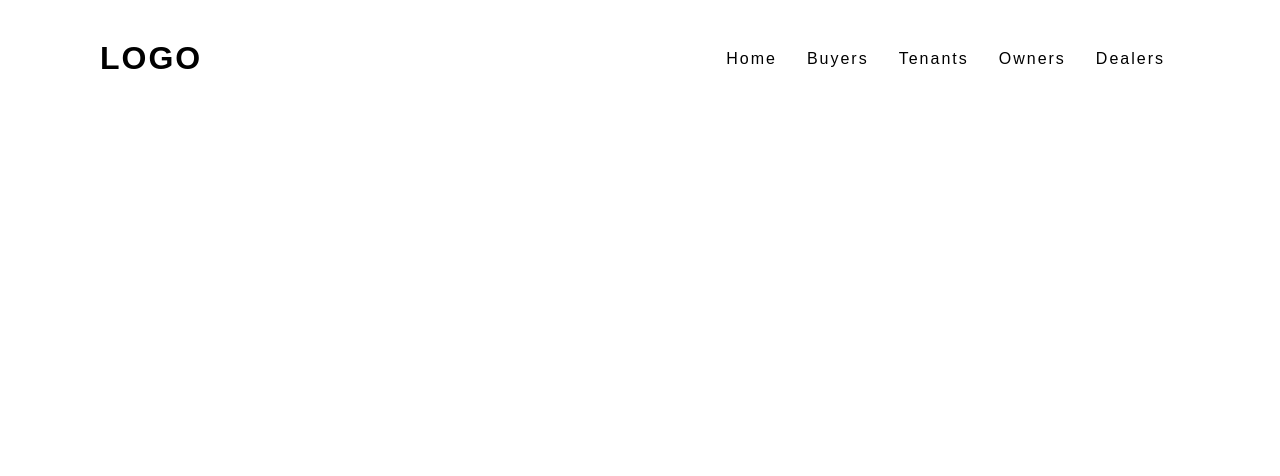
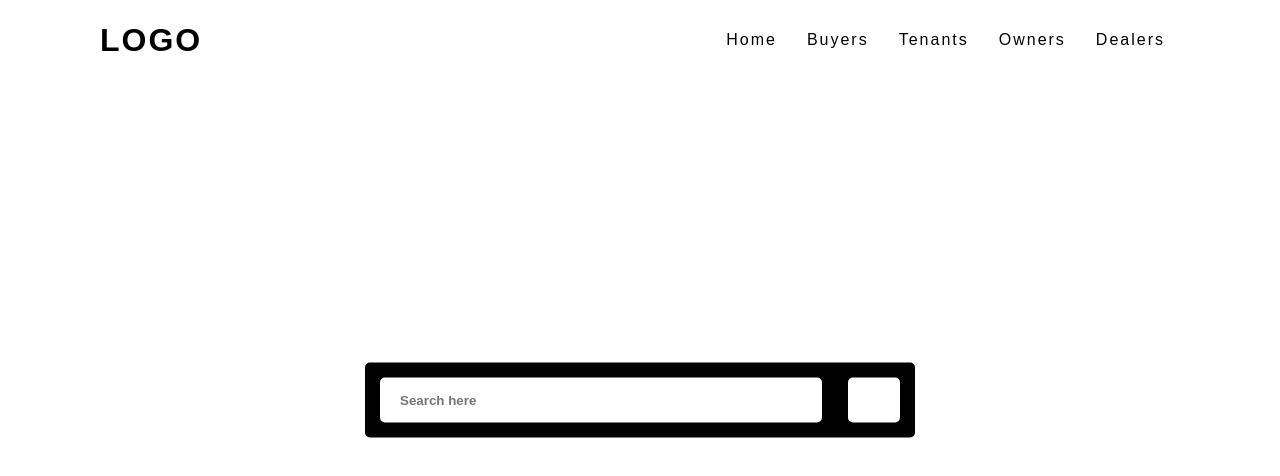
Before and after one commit to ShubhamB2595/NewWebPage, a plain HTML site: page pages/index.html in a window 1280 px wide. Shown: the top 476 px of the page. Drawn offline with Linux system fonts and the light colour scheme; files whose address does not match are found by name.

Commit message:
search bar added

```diff
--- a/css/style.css
+++ b/css/style.css
@@ -10,8 +10,9 @@ body{
 	background: white;
 	min-height: 200vh;
 }
-header{
+.header {
 	position: fixed;
+	height: 70px;
 	top: 0;
 	left: 0;
 	width: 100%;
@@ -21,11 +22,8 @@ header{
 	transition: 0.6s;
 	padding: 40px 100px;
 }
-header.sticky{
-	padding: 5px 100px;
-	background: black;
-}
-header .logo{
+
+.header .logo{
 	position: relative;
 	font-weight: 700;
 	color: black;
@@ -35,17 +33,17 @@ header .logo{
 	letter-spacing: 2px;
 	transition: 0.6s;
 }
-header ul{
+.header ul{
 	position: relative;
 	display: flex;
 	justify-content: center;
 	align-items: center;
 }
-header ul li{
+.header ul li{
 	position: relative;
 	list-style: none;
 }
-header ul li a{
+.header ul li a{
 	position: relative;
 	margin: 0 15px;
 	text-decoration: none;
@@ -54,6 +52,29 @@ header ul li a{
 	font-weight: 500px;
 	transition: 0.6s;
 }
+
+.wrapper{
+	position: absolute;
+	top: 50%;
+	left: 50%;
+	transform: translate(-50%, -50%);
+	background: black;
+	max-width: 550px;
+	width: 100%;
+	padding: 15px;
+	border-radius: 5px;
+	display: flex;
+	justify-content: space-between;
+}
+
+.wrapper.sticky,
+.header.sticky{
+	background: black;
+}
+
+.header.sticky .logo{
+	color: white;
+}
 .banner{
 	position: relative;
 	width: 100%;
@@ -61,7 +82,25 @@ header ul li a{
 	background: url(bg.jpg);
 	background-size: cover;
 }
-header.sticky .logo,
-header.sticky ul li a{
-	color: white;
+
+.wrapper .input{
+	width: 85%;
+	padding: 15px 20px;
+	border: none;
+	border-radius: 5px;
+	font-weight: bold;
 }
+.search-btn{
+	background: white;
+	width: 10%;
+	border-radius: 5px;
+	position: relative;
+	cursor: pointer;
+}
+.search-btn .fas{
+	position: absolute;
+	top: 50%;
+	left: 50%;
+	transform: translate(-50%, -50%);
+	font-size: 18px;
+}
--- a/pages/index.html
+++ b/pages/index.html
@@ -9,23 +9,33 @@
 
 </head>
 <body>
-    <header>
+    <div class="header">
         <a href="#" class="logo">Logo</a>
-        <ul>
+        <ul class="header-menu">
             <li><a href="#Home">Home</a></li>
             <li><a href="#Buyers">Buyers</a></li>
             <li><a href="#Tenants">Tenants</a></li>
             <li><a href="#Owners">Owners</a></li>
             <li><a href="#Dealers">Dealers</a></li>
         </ul>
-    </header>
+    </div>
+
+    <div class="wrapper">
+        <input type="text" class="input" placeholder="Search here">
+        <div class="search-btn">
+            <i class="fa-solid fa-magnifying-glass"></i>
+        </div>
+    </div>
+
     <section class="banner"></section>
     <script type="text/javascript">
         window.addEventListener("scroll", function() {
-            var header = document.querySelector("header");
-            header.classList.toggle("sticky", window.scrollY > 0);
+            var wrap = document.querySelector(".wrapper, .header");
+            wrap.classList.toggle("sticky", window.scrollY > 0);
         })
     </script>
+
+
 </body>
 
 
```
